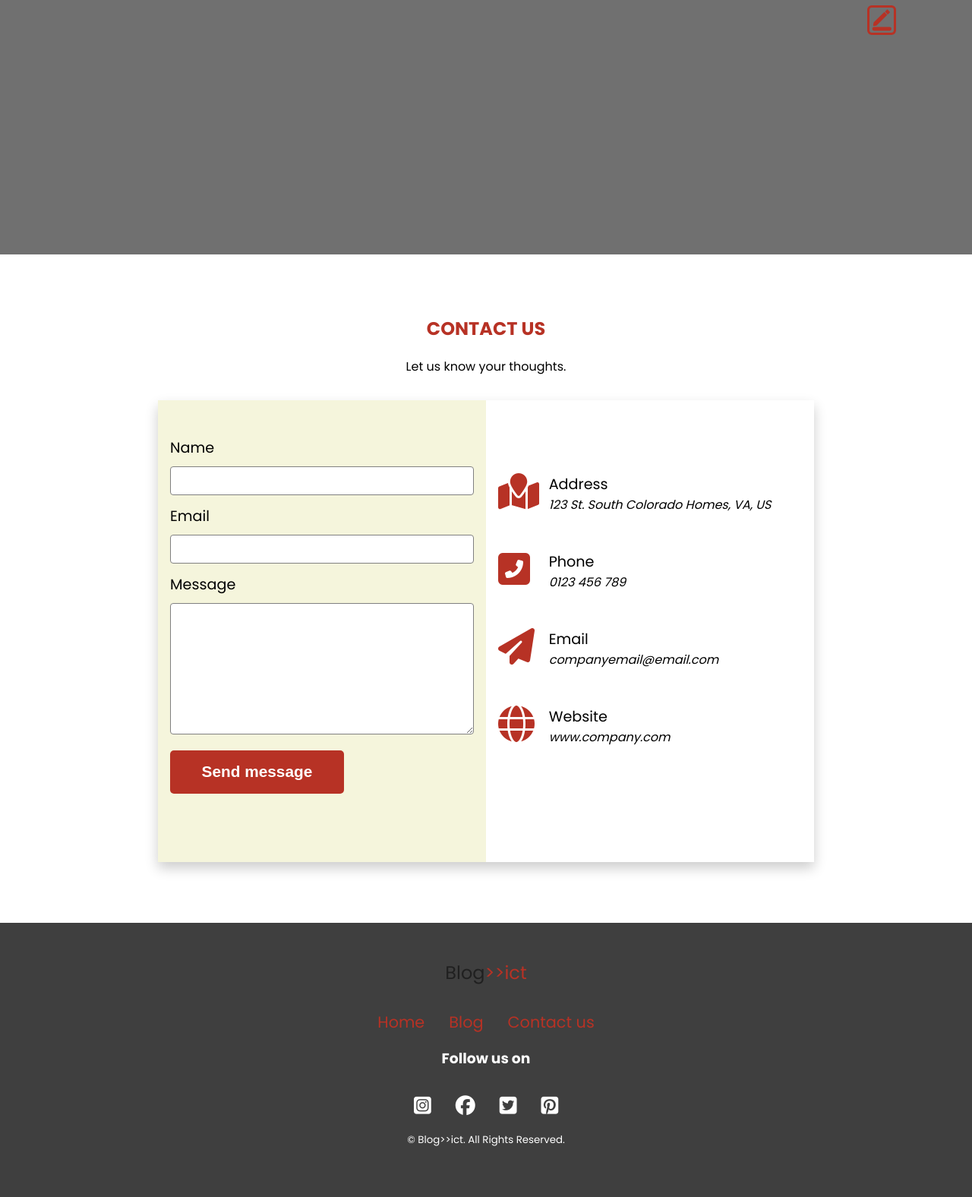
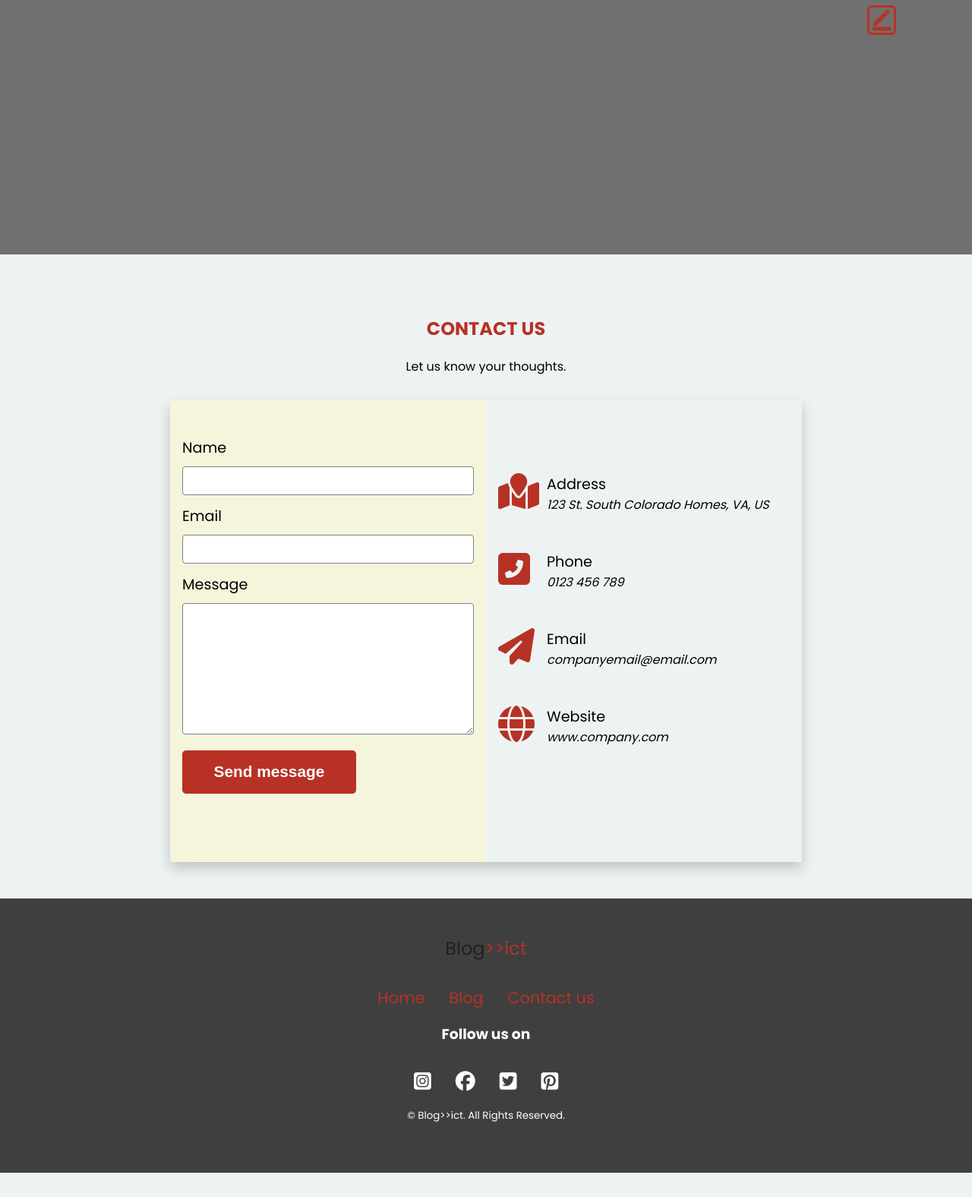
Before and after one commit to badsector2010/blogict, a Flask app: page / in a window 1280 px wide. Shown: the part 510-2086 px from the top of the page at 76% size. After the commit the page ends 2054 px from the top, so only its background shows below. Run offline with Flask 2, Linux system fonts and the light colour scheme; data that the repository does not hold is empty; style sheets or scripts are compiled from the project's sources; some libraries are stand-ins or nearby versions.

Commit message:
Update main.scss
modified main.scss

```diff
--- a/blogproject/static/css/main.scss
+++ b/blogproject/static/css/main.scss
@@ -13,7 +13,7 @@
     font-weight: normal;
     font-style: normal;
 }
-.danger {
+.danger, .error {
     font-weight: bold;
     color: red;
     font-style: oblique;
@@ -105,13 +105,11 @@ nav {
     position: fixed;
     z-index: 999;
     width: 15rem;
-    right:0;
+    right: 0;
     top: 0;
     background: var(--color-white);
     height: 100vh;
-    padding-right: 3em;
-    padding: 1em;
-
+    padding: 1em 2em 1em 1em;
 
     ul.primary-nav {
         margin-top: 5em;
@@ -348,8 +346,10 @@ section {
 /*contact-section*/
 .contact-section {
     width: 100%;
-    padding: 3em auto;
-    background: var(--color-white);
+    margin: 0;
+    padding: 3em 0;
+    text-align: center;
+    // background: var(--color-white);
     .contact-header {
         text-align: center;
         margin: 2em 2em;
@@ -358,14 +358,16 @@ section {
         }
     }
     .contact-container {
-        width: 27rem;
-        margin: 2rem auto;
+        width: 26em;
+        margin-top: 2rem;
+        margin-left: auto;
+        margin-right: auto;
         box-shadow: 0px 8px 16px 0px rgba(0,0,0,0.2);
         display: flex;
         flex-direction: column;
 
         .contact-left {
-            width: 25rem;
+            width: 24rem;
             background: beige;
             text-align: center;
             padding: 3em 1em;
@@ -412,7 +414,7 @@ section {
             }
         }
         .contact-right {
-            width: 25rem;
+            width: 24rem;
             padding: 3em 1em;
             text-align: left;
             display: flex;
@@ -704,7 +706,14 @@ section {
     font-weight: normal;
     font-style: italic;
 }
-
+@media only screen and (min-width: 52em) {
+    .contact-section{
+        .contact-container{
+            width: 52em;
+            flex-direction: row;
+        }
+    }
+}
 @media only screen and (min-width: 768px) {
 
     .mobile-menu, .mobile-menu-exit {
@@ -720,7 +729,6 @@ section {
         grid-template-columns: 180px auto;
         justify-content: unset;
     }
-
     .navbar nav {
         display: flex;
         justify-content: space-between;
@@ -810,15 +818,6 @@ section {
         }
     }
 
-    .contact-section {
-        padding-left: unset;
-        .contact-container {
-            width: 54rem;
-            display: flex;
-            flex-direction: row;
-        }
-    }
-
     /*hero*/
     .landing-section {
             background-size: 100%;
```
